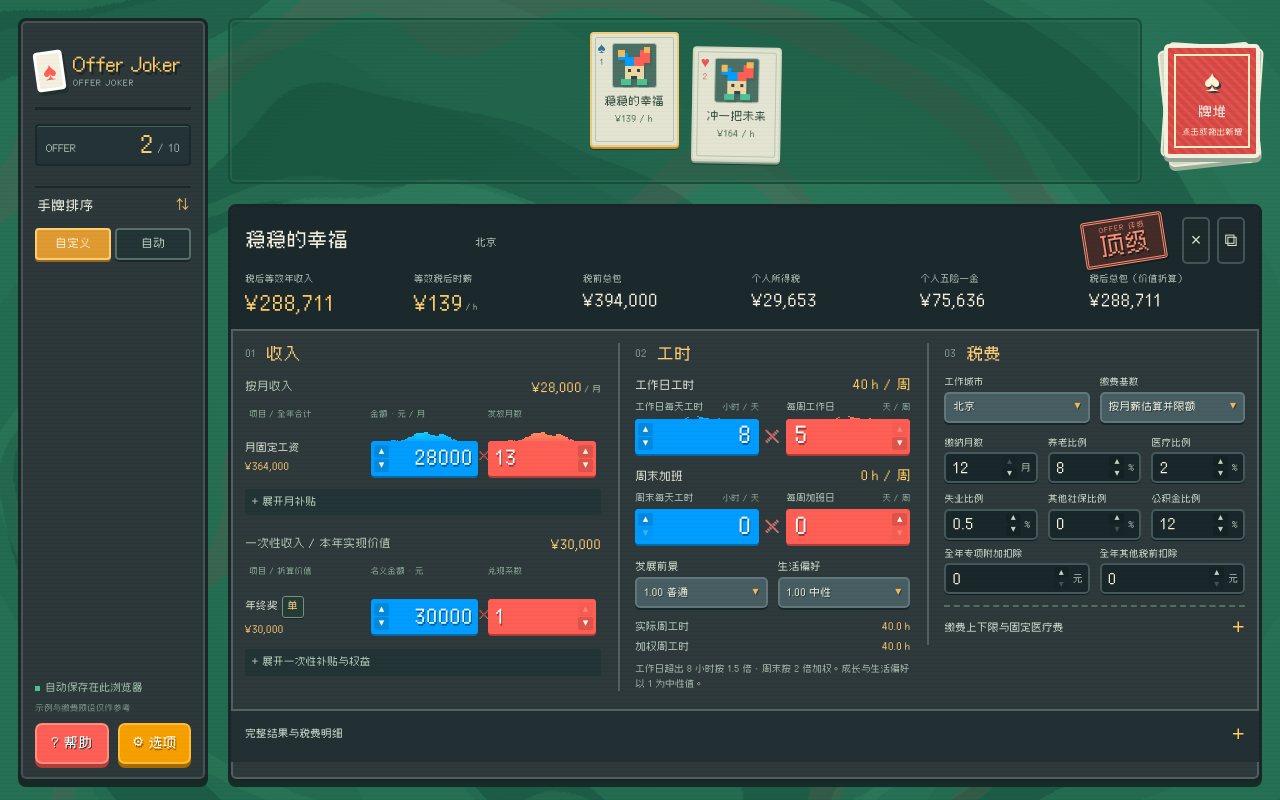
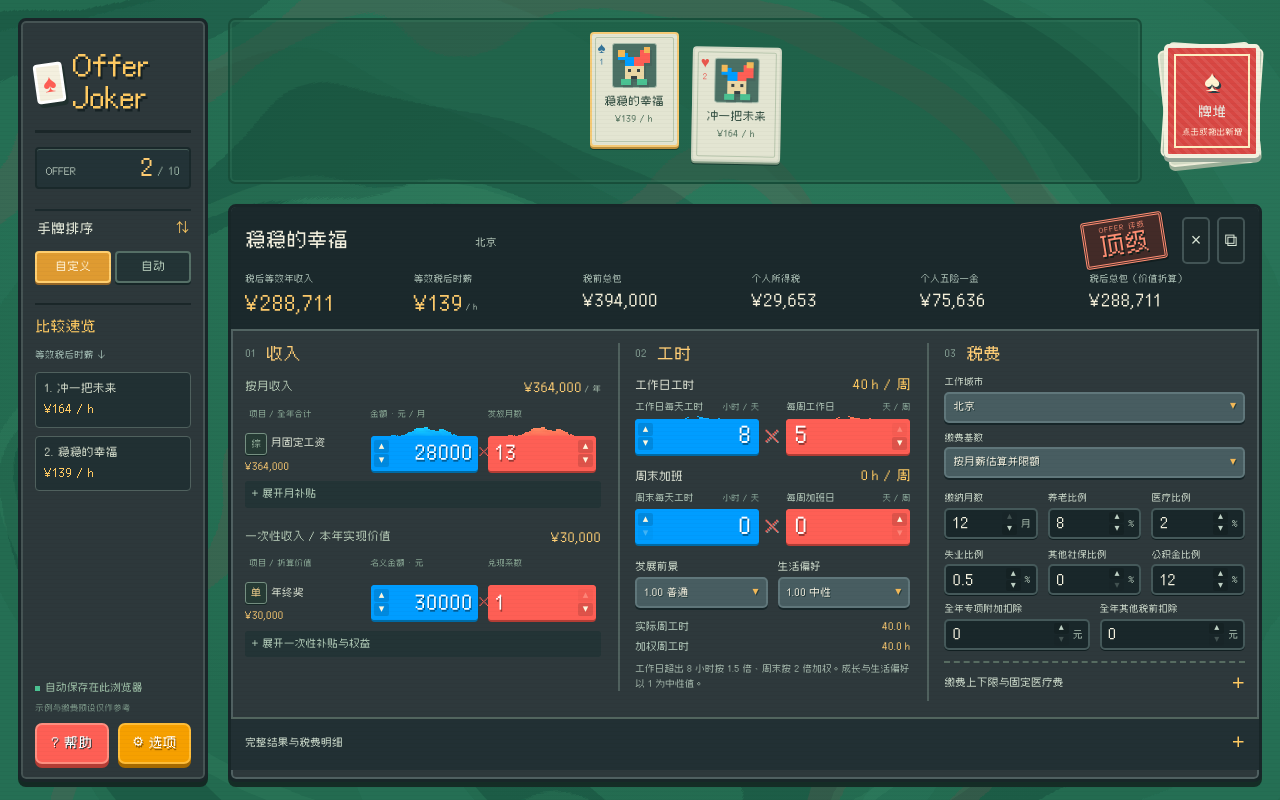
Before and after one commit to JustinWCola/offer_calculator, a React (Vite) app: page / in a window 1280 px wide. Built offline with nearby package versions, Linux system fonts and the light colour scheme.

Commit message:
Add compact currency units and refine offer comparison layout

```diff
--- a/src/App.jsx
+++ b/src/App.jsx
@@ -4,7 +4,7 @@ import PixelSelect from './SelectField.jsx';
 import { calculate, cityPresets } from './calculator.js';
 import NumericInput from './NumericInput.jsx';
 import ActionButton from './ActionButton.jsx';
-import { SORT_OPTIONS, productHeat, productValue, displayedOffers, orderByIds, moveOffer, configureSorting, migrateManualOrder, incomeTotals } from './table-utils.js';
+import { SORT_OPTIONS, sortOffers, productHeat, productValue, displayedOffers, orderByIds, moveOffer, configureSorting, migrateManualOrder, incomeTotals } from './table-utils.js';
 
 const STORAGE_KEY = 'offer-deck:v1';
 const MAX_OFFERS = 10;
@@ -12,6 +12,14 @@ const cities = { beijing: '北京', shanghai: '上海', shenzhen: '深圳', guan
 const suits = ['♠', '♥', '♣', '♦'];
 const newId = () => globalThis.crypto?.randomUUID?.() ?? `offer-${Date.now().toString(36)}-${Math.random().toString(36).slice(2)}`;
 const money = value => new Intl.NumberFormat('zh-CN', { style: 'currency', currency: 'CNY', maximumFractionDigits: 0 }).format(value);
+const scaledMoney = (value, compact, kind = 'annual') => compact && kind !== 'hourly' ? new Intl.NumberFormat('zh-CN', { maximumFractionDigits: 2 }).format(value / (kind === 'monthly' ? 1000 : 10000)) + (kind === 'monthly' ? ' 千元' : ' 万元') : money(value);
+function cardMetric(offer, criterion, compact) {
+  if (criterion === 'name') return cities[offer.input.city];
+  if (criterion === 'monthly' && String(offer.input.monthlyBase ?? '').trim() === '') return '待完善';
+  const value = criterion === 'monthly' ? Number(offer.input.monthlyBase) : criterion === 'hours' ? offer.result?.wh.actual : offer.result?.[{ hourly: 'eqAfterHourly', net: 'afterTaxValue', package: 'nominalTC' }[criterion]];
+  if (!Number.isFinite(value)) return '待完善';
+  return criterion === 'hours' ? value + ' h / 周' : scaledMoney(value, compact, criterion === 'monthly' ? 'monthly' : criterion === 'hourly' ? 'hourly' : 'annual') + (criterion === 'hourly' ? ' / h' : '');
+}
 const scoreNumber = (value, precision = 1) => Math.abs(value) >= 1000000 ? value.toExponential(1) : value.toLocaleString('en-US', { maximumFractionDigits: precision });
 const defaults = {
   city: 'beijing', monthlyBase: 28000, salaryMonths: 13, monthlyAllowance: 0, allowanceMonths: 12,
@@ -126,24 +134,24 @@ function loadUi() {
     if (!activeId && raw.criterion !== 'custom' && raw.automatic === false && Array.isArray(raw.manualOrder)) {
       try { const first = JSON.parse(localStorage.getItem(STORAGE_KEY))?.[0]; if (typeof first?.id === 'string') activeId = first.id; } catch { /* Leave damaged storage to the normal offer loader. */ }
     }
-    return { activeId, animations: value.animations !== false, notes: value.notes === true,
+    return { activeId, animations: value.animations !== false, notes: value.notes === true, compactMoney: value.compactMoney === true,
       sort: { criterion, lastCriterion: SORT_OPTIONS.some(([key]) => key === raw.lastCriterion) ? raw.lastCriterion : previousCriterion, direction: raw.direction === 'asc' ? 'asc' : 'desc', automatic: criterion !== 'custom' && raw.automatic === true,
         manualOrder: Array.isArray(raw.manualOrder) ? raw.manualOrder.filter(id => typeof id === 'string') : [] } };
-  } catch { return { activeId: null, animations: true, notes: false, sort: defaultSort }; }
+  } catch { return { activeId: null, animations: true, notes: false, compactMoney: false, sort: defaultSort }; }
 }
 function ProductCounter({ offer, left, right, title, leftLabel, rightLabel, leftUnit = '元', rightUnit = '×',
-  heatUnit = 'income', leftMax, rightMax, leftStep = 100, rightStep = .05, format = money, update, notes = false, explanation, tableMode = false, tax }) {
+  heatUnit = 'income', leftMax, rightMax, leftStep = 100, rightStep = .05, format = money, update, notes = false, explanation, tableMode = false, tax, compactMoney = false }) {
   const a = offer.input[left], b = offer.input[right], result = productValue(a, b, leftMax, rightMax);
   const heat = productHeat(result, heatUnit);
   const operand = (field, value, label, unit, color, max, step) => <div className="operand-stack">
     <label className={tableMode ? 'sr-only' : 'operand-caption'} htmlFor={offer.id + '-' + field}>{label}<span>{unit}</span></label>
     <div className={'operand ' + color + ' heat-' + heat} data-heat={heat}>
       {heat > 0 && <Flame level={heat} color={color === 'chips-operand' ? 'blue' : 'red'} />}
-      <NumericInput id={offer.id + '-' + field} label={labels[field]} value={value} max={max} step={step} onChange={value => update(field, value)} />
+      <NumericInput id={offer.id + '-' + field} label={labels[field]} value={value} max={max} step={step} scale={compactMoney && tableMode && field === left ? (left === 'monthlyBase' || left === 'monthlyAllowance' ? 1000 : 10000) : 1} onChange={value => update(field, value)} />
     </div>
   </div>;
   if (tableMode) return <tr className="income-row" data-product={left}>
-    <th scope="row"><div className="income-item-name">{title}{tax}</div><output data-testid={'product-' + left}>{result === null ? '—' : format(result)}</output></th>
+    <th scope="row"><div className="income-item-name">{tax || <span className="tax-symbol tax-symbol-static" title="并入综合所得">综</span>}<span>{title}</span></div><output data-testid={'product-' + left}>{result === null ? '—' : format(result)}</output></th>
     <td>{operand(left, a, leftLabel || labels[left], leftUnit, 'chips-operand', leftMax, leftStep)}</td>
     <td className="income-mult-cell"><span className="row-multiply" aria-hidden="true">×</span>{operand(right, b, rightLabel || labels[right], rightUnit, 'mult-operand', rightMax, rightStep)}</td>
   </tr>;
@@ -169,12 +177,12 @@ function coefficientOptions(current, choices) {
   return options;
 }
 
-function OfferEditor({ offer, update, duplicate, canDuplicate, notes, requestFocus, discard }) {
-  const r = offer.result, totals = incomeTotals(offer.input), amount = value => r ? money(value) : '—';
+function OfferEditor({ offer, update, duplicate, canDuplicate, notes, requestFocus, discard, compactMoney }) {
+  const r = offer.result, totals = incomeTotals(offer.input), amount = value => r ? scaledMoney(value, compactMoney) : '—';
   const [monthlyExpanded, setMonthlyExpanded] = useState(false), [annualExpanded, setAnnualExpanded] = useState(false);
   const number = (field, options = {}) => <NumberField key={field} offer={offer} field={field} update={update} {...options} />;
   const select = (field, choices, label, compact = false) => <PixelSelect key={field} offer={offer} field={field} update={update} options={choices} label={label || labels[field]} compact={compact} />;
-  const product = (left, right, title, options = {}) => <ProductCounter key={offer.id + '-' + left} offer={offer} left={left} right={right} title={title} update={update} notes={notes} {...options} />;
+  const product = (left, right, title, options = {}) => <ProductCounter key={offer.id + '-' + left} offer={offer} left={left} right={right} title={title} update={update} notes={notes} compactMoney={compactMoney} format={value => scaledMoney(value, compactMoney)} {...options} />;
   const annualIncomeRows = [
     ['signOn', 'signFactor', '签字费', 'signTax', taxOptions], ['stock', 'stockFactor', '本年归属股票', 'stockTax', equityOptions],
     ['option', 'optionFactor', '本年可实现期权', 'optionTax', equityOptions], ['otherCash', 'otherFactor', '其他现金', 'otherTax', taxOptions],
@@ -191,22 +199,22 @@ function OfferEditor({ offer, update, duplicate, canDuplicate, notes, requestFoc
       <div className="summary-metrics" aria-live="polite">
         {[["税后等效年收入", r?.eqAfter, 'equivalent-year'], ['等效税后时薪', r?.eqAfterHourly, 'hourly-score'], ['税前总包', r?.nominalTC, 'nominal-package'],
           ['个人所得税', r?.taxTotal, 'income-tax'], ['个人五险一金', r?.socialTotal, 'social-total'], ['税后总包（价值折算）', r?.afterTaxValue, 'after-tax-package']].map(([label, value, id]) =>
-          <div className={id === 'hourly-score' || id === 'equivalent-year' ? 'main-result' : ''} key={id}><span>{label}</span><strong data-testid={id}>{amount(value)}{id === 'hourly-score' && <small> / h</small>}</strong></div>)}
+          <div className={id === 'hourly-score' || id === 'equivalent-year' ? 'main-result' : ''} key={id}><span>{label}</span><strong data-testid={id}>{id === 'hourly-score' ? (r ? money(value) : '—') : amount(value)}{id === 'hourly-score' && <small> / h</small>}</strong></div>)}
       </div>
     </header>
     {offer.error && <div className="input-error" role="alert"><span>{offer.error}</span>{offer.errorField && <button onClick={() => requestFocus(offer.errorField)}>定位输入 ↗</button>}</div>}
     <div className="editor-scroll" key={offer.id}><div className="editor-columns">
       <section className="editor-column income-column" aria-labelledby="income-heading"><h2 id="income-heading" className="column-heading">01 <span>收入</span></h2>
-        <table className="shared-income-table monthly-income-table"><caption><span>按月收入</span><strong data-testid="monthly-income-total">{totals.monthly === null ? '—' : money(totals.monthly)}<small> / 月</small></strong></caption>
-          <thead><tr><th scope="col">项目 / 全年合计</th><th scope="col">金额 · 元 / 月</th><th scope="col">发放月数</th></tr></thead>
+        <table className="shared-income-table monthly-income-table"><caption><span>按月收入</span><strong data-testid="monthly-income-total">{totals.recurringAnnual === null ? '—' : scaledMoney(totals.recurringAnnual, compactMoney)}<small> / 年</small></strong></caption>
+          <thead><tr><th scope="col">项目 / 全年合计</th><th scope="col">金额 · {compactMoney ? '千元' : '元'} / 月</th><th scope="col">发放月数</th></tr></thead>
           <tbody>{product('monthlyBase', 'salaryMonths', '月固定工资', { tableMode: true, leftStep: 500, rightStep: .5 })}</tbody>
           <tbody id={offer.id + '-monthly-extra'} hidden={!monthlyExpanded} data-income-extra="monthly">
             {product('monthlyAllowance', 'allowanceMonths', '月补贴', { tableMode: true, rightMax: 12, rightStep: 1 })}
           </tbody>
           <tfoot><tr><td colSpan="3"><ActionButton className="income-expand" aria-expanded={monthlyExpanded} aria-controls={offer.id + '-monthly-extra'} onClick={() => setMonthlyExpanded(value => !value)}>{monthlyExpanded ? '− 收起月补贴' : '+ 展开月补贴'}</ActionButton></td></tr></tfoot>
         </table>
-        <table className="shared-income-table annual-income-table"><caption><span>一次性收入 / 本年实现价值</span><strong data-testid="annual-income-total">{totals.annual === null ? '—' : money(totals.annual)}</strong></caption>
-          <thead><tr><th scope="col">项目 / 折算价值</th><th scope="col">名义金额 · 元</th><th scope="col">兑现系数</th></tr></thead>
+        <table className="shared-income-table annual-income-table"><caption><span>一次性收入 / 本年实现价值</span><strong data-testid="annual-income-total">{totals.annual === null ? '—' : scaledMoney(totals.annual, compactMoney)}</strong></caption>
+          <thead><tr><th scope="col">项目 / 折算价值</th><th scope="col">名义金额 · {compactMoney ? '万元' : '元'}</th><th scope="col">兑现系数</th></tr></thead>
           <tbody>{product('annualBonus', 'bonusFactor', '年终奖', { tableMode: true, rightMax: 1, rightStep: .05, tax: select('bonusTax', [['separate', '奖金单独计税'], ['comprehensive', '并入综合所得']], '年终奖计税方式', true) })}</tbody>
           <tbody id={offer.id + '-annual-extra'} hidden={!annualExpanded} data-income-extra="annual">
             {annualIncomeRows.map(([left, right, title, tax, choices]) => product(left, right, title, { tableMode: true, rightMax: 1, rightStep: .05, tax: tax ? select(tax, choices, labels[tax], true) : <span className="tax-symbol tax-symbol-static" title="非现金福利：不计现金个税" aria-label="非现金福利不计现金个税">免</span> }))}
@@ -226,7 +234,7 @@ function OfferEditor({ offer, update, duplicate, canDuplicate, notes, requestFoc
         <p className="field-help">工作日超出 8 小时按 1.5 倍、周末按 2 倍加权。成长与生活偏好以 1 为中性值。</p>
       </section>
       <section className="editor-column fees-column" aria-labelledby="fees-heading"><h2 id="fees-heading" className="column-heading">03 <span>税费</span></h2>
-        <div className="field-grid">{select('city', Object.entries(cities), '工作城市')}{select('baseMode', [['salary', '按月薪估算并限额'], ['custom', '手动输入基数']], '缴费基数')}
+        <div className="field-grid fees-base-fields">{select('city', Object.entries(cities), '工作城市')}{select('baseMode', [['salary', '按月薪估算并限额'], ['custom', '手动输入基数']], '缴费基数')}
           {offer.input.baseMode === 'custom' && <>{number('socialBase')}{number('fundBase')}</>}
         </div>
         <div className="field-grid contribution-fields" aria-label="个人缴费参数">{number('contribMonths', { unit: '月', max: 12, step: 1 })}
@@ -242,7 +250,7 @@ function OfferEditor({ offer, update, duplicate, canDuplicate, notes, requestFoc
     <details className="result-details"><summary>完整结果与税费明细</summary>
       <TextResults rows={[["价值折算税前总包", amount(r?.adjustedTC)], ['税前 855 等效年收入', amount(r?.eqPretax)], ['税后 855 等效年收入', amount(r?.eqAfter)],
         ['等效税前时薪', r ? money(r.eqPretax / 2080) + ' / h' : '—'], ['等效税后时薪', r ? money(r.eqAfterHourly) + ' / h' : '—'], ['税前名义总包', amount(r?.nominalTC)],
-        ['平均月税后价值', r ? money(r.afterTaxValue / 12) : '—'], ['预计个人所得税', amount(r?.taxTotal)], ['个人五险一金', amount(r?.socialTotal)], ['税后现金 / 权益价值', amount(r?.afterTaxValue)],
+        ['平均月税后价值', r ? scaledMoney(r.afterTaxValue / 12, compactMoney, 'monthly') : '—'], ['预计个人所得税', amount(r?.taxTotal)], ['个人五险一金', amount(r?.socialTotal)], ['税后现金 / 权益价值', amount(r?.afterTaxValue)],
         ['实际 / 加权周工时', r ? r.wh.actual.toFixed(1) + ' / ' + r.wh.weighted.toFixed(1) + ' h' : '—']]} />
       <h3 className="detail-heading">收入拆分（名义金额）</h3>
       <TextResults rows={[["固定工资", 'salary'], ['固定补贴', 'allowance'], ['年终奖', 'bonus'], ['签字费', 'sign'], ['股票 / RSU', 'stock'], ['期权', 'option'], ['其他现金', 'other'], ['非现金福利', 'benefits']].map(([label, key]) => [label, amount(r?.[key])])} />
@@ -256,12 +264,12 @@ function OfferEditor({ offer, update, duplicate, canDuplicate, notes, requestFoc
   </section>;
 }
 
-function OfferSlot({ offer, index, selected, select, dragHandlers, isDragging, insertionBefore, move }) {
+function OfferSlot({ offer, index, selected, select, dragHandlers, isDragging, insertionBefore, move, metric, compactMoney }) {
   return <button className={'offer-slot ' + (selected ? 'is-selected ' : '') + (isDragging ? 'is-dragging ' : '') + (insertionBefore ? 'insert-before' : '')} data-offer-id={offer.id}
     aria-label={'选择 ' + (offer.name || '未命名 Offer')} aria-pressed={selected} onClick={select} onKeyDown={e => { if (e.altKey && ['ArrowLeft', 'ArrowRight'].includes(e.key)) { e.preventDefault(); move(e.key === 'ArrowLeft' ? -1 : 1); } }} {...dragHandlers}>
     <span className={'slot-corner ' + (index % 2 ? 'red-suit' : '')}>{suits[index % suits.length]}<small>{index + 1}</small></span>
     <span className="slot-art" aria-hidden="true"><svg viewBox="0 0 48 48" shapeRendering="crispEdges"><path fill="#009dff" d="M4 8h12v4h8v16H12V16H4z" /><path fill="#fe5f55" d="M32 4h12v16h-8v8H24V12h8z" /><path fill="#f3b958" d="M4 4h8v8H4zM36 0h8v8h-8z" /><path fill="#ead7a4" d="M12 24h24v16H12z" /><path fill="#374244" d="M16 28h4v4h-4zM28 28h4v4h-4zM20 36h8v4h-8z" /><path fill="#4bc292" d="M8 40h12v8H8zM28 40h12v8H28z" /></svg></span>
-    <strong className="slot-name">{offer.name || '未命名 Offer'}</strong><span className="slot-score">{offer.result ? money(offer.result.eqAfterHourly) + ' / h' : '待完善'}</span>
+    <strong className="slot-name">{offer.name || '未命名 Offer'}</strong><span className="slot-score">{cardMetric(offer, metric, compactMoney)}</span>
   </button>;
 }
 
@@ -425,11 +433,14 @@ export default function App() {
   }
   const clicked = action => { if (!suppressClick.current) action(); };
 
+  const metric = ui.sort.criterion === 'custom' ? ui.sort.lastCriterion : ui.sort.criterion;
+  const leaders = sortOffers(evaluated, metric, ui.sort.direction).slice(0, 3);
   return <MotionContext.Provider value={ui.animations}><div className={'app-shell table-layout ' + (!ui.animations ? 'motion-off' : '')}>
     <aside className="sidebar" aria-label="标题、帮助与选项">
-      <div className="sidebar-brand"><span className="brand-mark" aria-hidden="true">♠</span><div><h1>Offer Joker</h1><span>OFFER JOKER</span></div></div>
+      <div className="sidebar-brand"><span className="brand-mark" aria-hidden="true">♠</span><div><h1><span>Offer</span> <span>Joker</span></h1></div></div>
       <div className="sidebar-offer-count" aria-label="Offer 数量"><span>OFFER</span><strong>{offers.length}<small> / {MAX_OFFERS}</small></strong></div>
       <SortControl settings={ui.sort} configure={configureSort} />
+      <section className="sidebar-comparison" aria-label="比较速览"><h2>比较速览</h2><small>{SORT_OPTIONS.find(([key]) => key === metric)?.[1]} {ui.sort.direction === 'asc' ? '↑' : '↓'}</small>{leaders.map((offer, index) => <button key={offer.id} onClick={() => select(offer.id)} aria-label={'编辑 ' + offer.name}><span>{index + 1}. {offer.name}</span><strong>{cardMetric(offer, metric, ui.compactMoney)}</strong></button>)}</section>
       <div className="side-bottom"><span className="save-indicator"><i />{saved ? '自动保存在此浏览器' : '存储不可用，仅当前会话'}</span><small>示例与缴费预设仅作参考</small></div>
       <div className="sidebar-actions">
         <ActionButton className="sidebar-button help-button" onClick={() => dialogRef.current.showModal()}>? 帮助</ActionButton>
@@ -439,7 +450,7 @@ export default function App() {
     <main className="playing-table" aria-label="Offer Joker">
       <div className="hand-row"><section className={'hand-zone ' + (drag?.target === 'hand' ? 'drop-ready' : '')} data-drop-zone="hand" aria-label="Offer 牌槽">
         <div style={{ '--offer-count': offers.length }} className={'offer-hand ' + (offers.length >= 7 ? 'is-dense ' : '') + (drag?.kind === 'offer' && drag.target === 'hand' && !drag.insertBefore ? 'insert-end' : '')}>{displayed.map((offer, index) => <OfferSlot key={offer.id} offer={offer} index={index}
-          selected={active?.id === offer.id} select={() => select(offer.id)} dragHandlers={dragHandlers({ kind: 'offer', id: offer.id })}
+          metric={metric} compactMoney={ui.compactMoney} selected={active?.id === offer.id} select={() => select(offer.id)} dragHandlers={dragHandlers({ kind: 'offer', id: offer.id })}
           isDragging={drag?.id === offer.id} insertionBefore={drag?.target === 'hand' && drag.insertBefore === offer.id} move={delta => moveCard(offer.id, delta)} />)}
           {offers.length === 0 && <div className="hand-empty">还没有手牌。点击抽牌堆，或拖一张进来。</div>}
         </div>
@@ -453,7 +464,7 @@ export default function App() {
           </div>
         </aside></div>
       <div className={'editor-drop-zone ' + (drag?.target === 'editor' ? 'drop-ready' : '')} data-drop-zone="editor">
-        {active ? <OfferEditor key={active.id} offer={active} update={update} duplicate={duplicate} canDuplicate={offers.length < MAX_OFFERS} notes={ui.notes} requestFocus={requestFocus} discard={() => discard()} /> :
+        {active ? <OfferEditor key={active.id} offer={active} update={update} duplicate={duplicate} canDuplicate={offers.length < MAX_OFFERS} notes={ui.notes} compactMoney={ui.compactMoney} requestFocus={requestFocus} discard={() => discard()} /> :
           <div className="empty-editor"><span aria-hidden="true">♠</span><h2>下一份 Offer，从抽牌开始。</h2><p>抽一张手牌，填入薪资与工时，即可比较。</p><button className="primary-button" onClick={add}>抽一张 Offer</button></div>}
       </div>
     </main>
@@ -463,6 +474,7 @@ export default function App() {
       <div className="options-content">
         <label><input type="checkbox" checked={ui.animations} onChange={e => setUi(current => ({ ...current, animations: e.target.checked }))} />计分与火焰动效</label>
         <label><input type="checkbox" checked={ui.notes} onChange={e => setUi(current => ({ ...current, notes: e.target.checked }))} />显示公式说明</label>
+        <label><input type="checkbox" checked={ui.compactMoney} onChange={e => setUi(current => ({ ...current, compactMoney: e.target.checked }))} />紧凑金额单位（年度万元／月收入千元）</label>
         <ActionButton onClick={exportResults} disabled={offers.length === 0}>↓ 导出比较结果</ActionButton>
         <ActionButton onClick={() => { setOffers(exampleOffers()); setDiscarded([]); setUi(current => ({ ...current, activeId: null, sort: defaultSort })); optionsRef.current.close(); notify('已恢复两份示例。'); }}>↻ 恢复示例</ActionButton>
       </div>
--- a/src/NumericInput.jsx
+++ b/src/NumericInput.jsx
@@ -2,10 +2,10 @@ import React from 'react';
 import { stepValue } from './table-utils.js';
 import ActionButton from './ActionButton.jsx';
 
-export default function NumericInput({ id, label, value, onChange, min = 0, max, step = 1, disabled = false, placeholder }) {
+export default function NumericInput({ id, label, value, onChange, min = 0, max, step = 1, disabled = false, placeholder, scale = 1 }) {
   const increment = step === 'any' ? 1 : Number(step);
   return <div className="number-control">
-    <input id={id} aria-label={label} type="number" min={min} max={max} step={step} value={value} disabled={disabled} placeholder={placeholder} onChange={e => onChange(e.target.value)} />
+    <input id={id} aria-label={label} type="number" min={min / scale} max={max == null ? undefined : max / scale} step={step === 'any' ? step : step / scale} value={value === '' ? '' : Number(value) / scale} disabled={disabled} placeholder={placeholder} onChange={e => onChange(e.target.value === '' ? '' : scale === 1 ? e.target.value : Number((Number(e.target.value) * scale).toFixed(6)))} />
     <span className="value-arrows">
       <ActionButton type="button" aria-label={'增加' + label} disabled={disabled || (value !== '' && Number(value) >= (max ?? Number.MAX_SAFE_INTEGER))} onClick={() => onChange(stepValue(value, 1, increment, max))}>▴</ActionButton>
       <ActionButton type="button" aria-label={'减少' + label} disabled={disabled || (value !== '' && Number(value) <= min)} onClick={() => onChange(Math.max(min, stepValue(value, -1, increment, max)))}>▾</ActionButton>
--- a/src/styles.css
+++ b/src/styles.css
@@ -707,3 +707,19 @@ button{touch-action:manipulation}
 }
 .side-bottom{margin-top:auto;padding-top:15px}.sidebar-actions{margin-top:9px;padding-top:0}
 @media(max-width:800px){.sidebar-actions{margin-top:0}}
+/* Compact table spacing and flames above the operand captions. */
+.operand-stack{position:relative;isolation:isolate}
+.operand{isolation:auto}
+.shader-fire{z-index:5;clip-path:inset(0 0 27px 0)}
+.shared-income-table tbody th,.shared-income-table tbody td{padding-top:5px;padding-bottom:5px}
+.income-item-name{display:grid;grid-template-columns:22px minmax(0,1fr);align-items:center;gap:4px}
+.fees-column>.fees-base-fields{grid-template-columns:repeat(auto-fit,minmax(min(100%,160px),1fr))}
+.sidebar-brand h1{font-size:30px;white-space:normal;line-height:1.05}
+.sidebar-brand h1 span{display:block}
+.sidebar-comparison{margin-top:16px;border-top:2px solid #1b2729;padding-top:12px}
+.sidebar-comparison h2{font-size:14px;font-weight:normal;margin:0 0 5px;color:#ffca62}
+.sidebar-comparison>small{font-size:9px;color:#a9c3bb}
+.sidebar-comparison button{display:block;width:100%;text-align:left;background:#213033;border:1px solid #50615e;border-radius:4px;margin-top:8px;padding:8px;color:#d4dccb;font:inherit;cursor:pointer}
+.sidebar-comparison button span{display:block;font-size:11px;overflow:hidden;text-overflow:ellipsis;white-space:nowrap}
+.sidebar-comparison button strong{display:block;color:#ffca62;font-weight:normal;font-size:12px;margin-top:4px}
+@media(max-width:800px){.sidebar-brand h1{font-size:18px}.sidebar-brand h1 span{display:inline}.sidebar-comparison{display:none}}
--- a/src/table-utils.js
+++ b/src/table-utils.js
@@ -87,5 +87,6 @@ export function incomeTotals(input) {
   const annual = sum([['annualBonus', 'bonusFactor', 1], ['signOn', 'signFactor', 1], ['stock', 'stockFactor', 1],
     ['option', 'optionFactor', .3], ['otherCash', 'otherFactor', 1], ['benefits', 'benefitFactor', .5]]
     .map(([amount, factor, fallback]) => productValue(input[amount] ?? 0, input[factor] ?? fallback, Number.MAX_SAFE_INTEGER, 1)));
-  return { monthly, annual };
+  const recurringAnnual = sum([productValue(input.monthlyBase, input.salaryMonths), productValue(input.monthlyAllowance ?? 0, input.allowanceMonths ?? 12, Number.MAX_SAFE_INTEGER, 12)]);
+  return { monthly, annual, recurringAnnual };
 }
```
Also changed, not shown: 2 other files (tests, documents, lock files or other folders).
